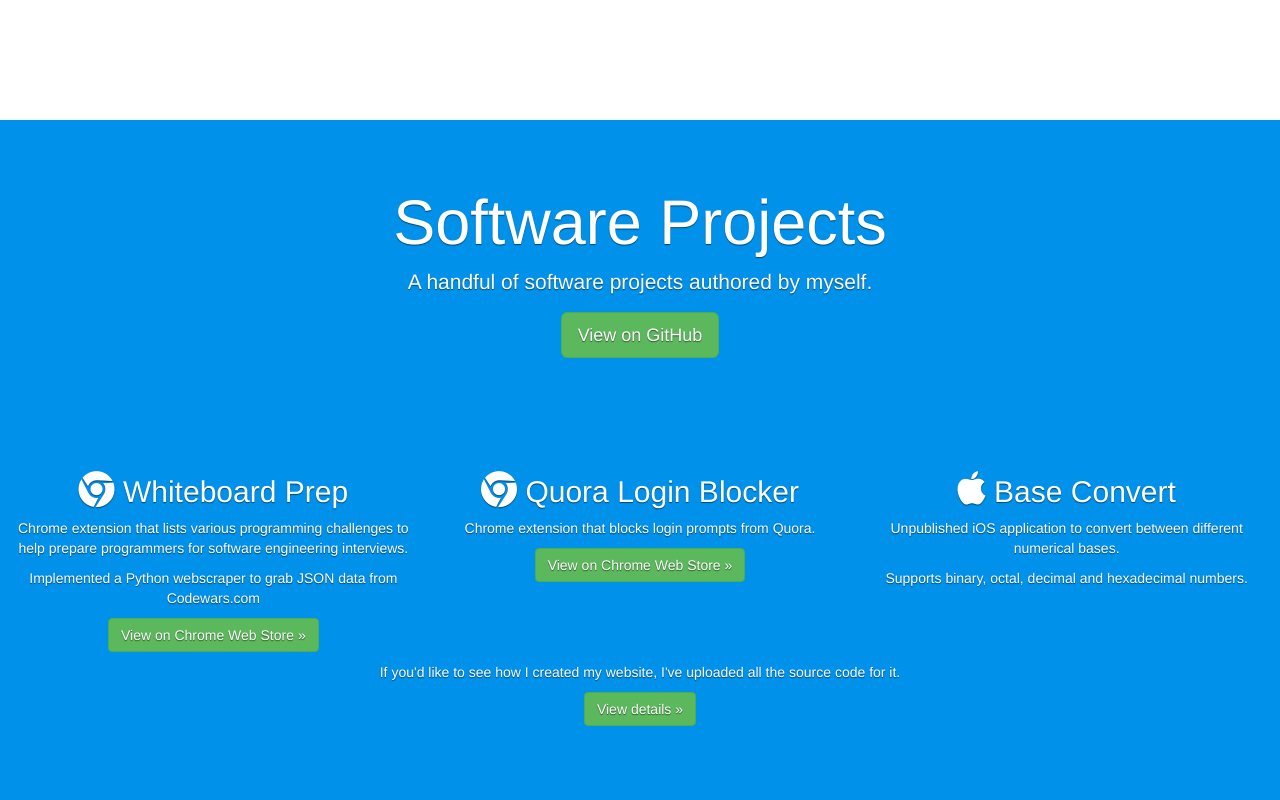
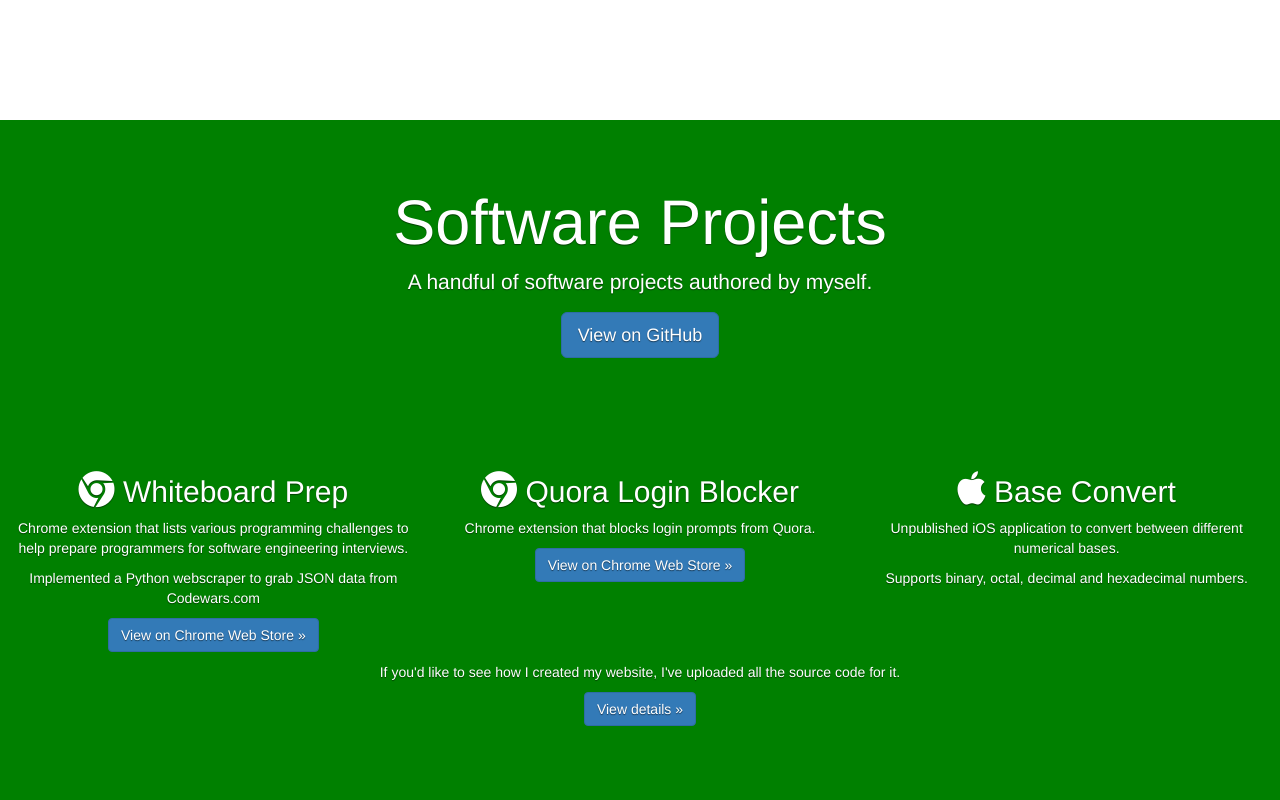
Before and after one commit to danflorencio/danflorencio.github.io, a plain HTML site: page index.html in a window 1280 px wide. Shown: the part 3080-3880 px from the top of the page. Drawn offline with nearby package versions, Linux system fonts and the light colour scheme; files that its build step writes are made by us from their sources.

Commit message:
changed background color of projects

```diff
--- a/index.html
+++ b/index.html
@@ -170,22 +170,22 @@
   <div id="projects" class="projects">
   <!-- Jumbotron-->
     <div class="container-fluid">
-      <div class="jumbotron" style="background-color: #0091ea;">
+      <div class="jumbotron" style="background-color: green;">
         <h1>Software Projects</h1>
           <p class="lead">A handful of software projects authored by myself.</p>
-          <p><a class="btn btn-lg btn-success" onclick="window.open('https://github.com/danflorencio','_blank')" role="button">View on GitHub</a></p>
+          <p><a class="btn btn-lg btn-primary" onclick="window.open('https://github.com/danflorencio','_blank')" role="button">View on GitHub</a></p>
       </div>
       <div class="row">
         <div class="col-lg-4">
           <h2><i class="fa fa-chrome" style="font-size:36px;"></i> Whiteboard Prep</h2>
             <p>Chrome extension that lists various programming challenges to help prepare programmers for software engineering interviews.</p>
             <p>Implemented a Python webscraper to grab JSON data from Codewars.com</p>
-            <p><a class="btn btn-primary btn-success" role="button" onclick="window.open('https://chrome.google.com/webstore/detail/whiteboard-prep/khfhbclbanjdofelfjnelffecfmgomli','_blank')">View on Chrome Web Store &raquo;</a></p>
+            <p><a class="btn btn-primary btn-primary" role="button" onclick="window.open('https://chrome.google.com/webstore/detail/whiteboard-prep/khfhbclbanjdofelfjnelffecfmgomli','_blank')">View on Chrome Web Store &raquo;</a></p>
         </div>
         <div class="col-lg-4">
           <h2><i class="fa fa-chrome" style="font-size:36px;"></i> Quora Login Blocker</h2>
             <p>Chrome extension that blocks login prompts from Quora.</p>
-            <p><a class="btn btn-primary btn-success" role="button" onclick="window.open('https://chrome.google.com/webstore/detail/quora-login-blocker/icnkgmbbkeobmpliahienehjcdpbniml','_blank')">View on Chrome Web Store &raquo;</a></p>
+            <p><a class="btn btn-primary btn-primary" role="button" onclick="window.open('https://chrome.google.com/webstore/detail/quora-login-blocker/icnkgmbbkeobmpliahienehjcdpbniml','_blank')">View on Chrome Web Store &raquo;</a></p>
         </div>
         <div class="col-lg-4">
           <h2><i class="fa fa-apple" style="font-size:36px;"></i> Base Convert</h2>
@@ -197,7 +197,7 @@
       <div class="footer">
         <!--<h2><i class="fa fa-apple" style="font-size:36px"></i> Base Convert</h2>-->
         <p>If you'd like to see how I created my website, I've uploaded all the source code for it.</p>
-        <p><a class="btn btn-primary btn-success" role="button" onclick="window.open('https://github.com/danflorencio/danflorencio.github.io','_blank')">View details &raquo;</a></p>
+        <p><a class="btn btn-primary btn-primary" role="button" onclick="window.open('https://github.com/danflorencio/danflorencio.github.io','_blank')">View details &raquo;</a></p>
       </div>
     </div>
   </div> <!-- End Projects section -->
--- a/styles.css
+++ b/styles.css
@@ -79,7 +79,7 @@
 .projects {
     /* The image used */
     /*background-color: #00BFFF;*/
-    background-color: #0091ea;
+    background-color: green;
     /*background-color: #222233;*/
 
     /* Full height */
```
